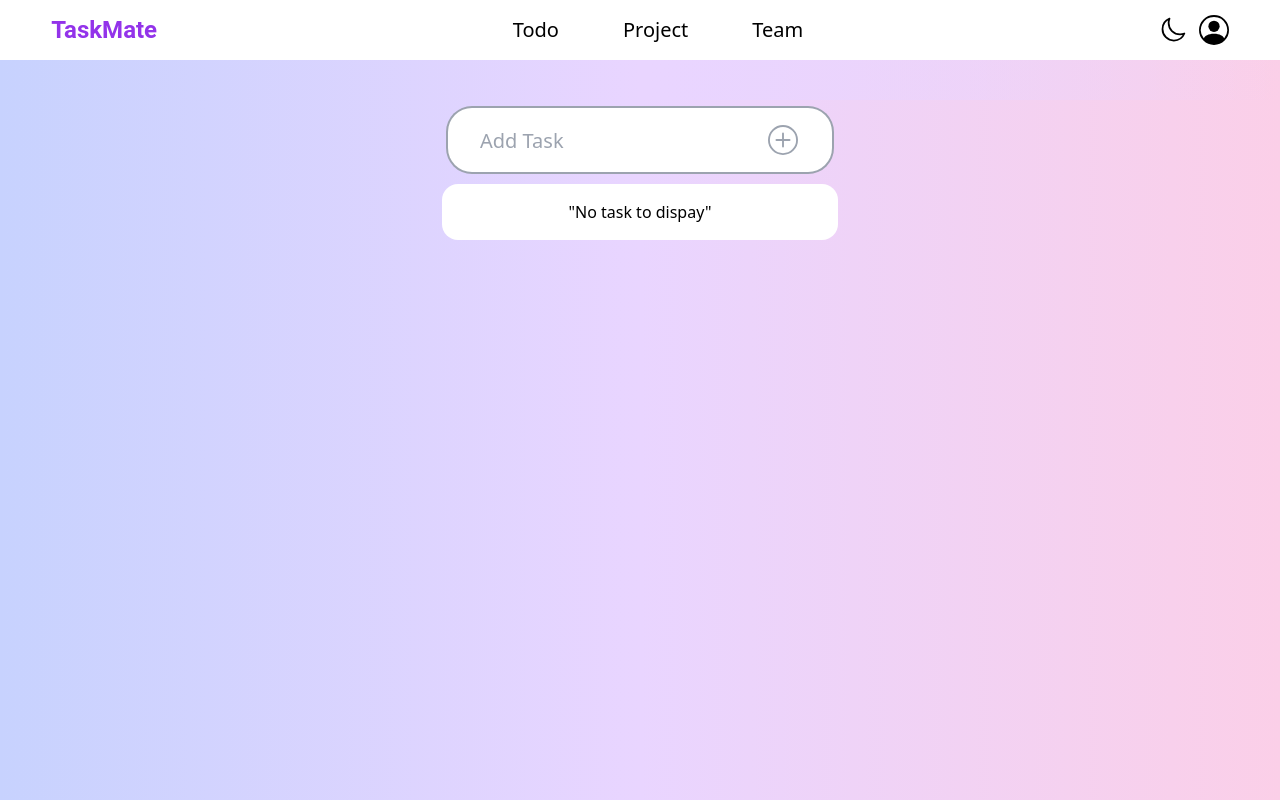
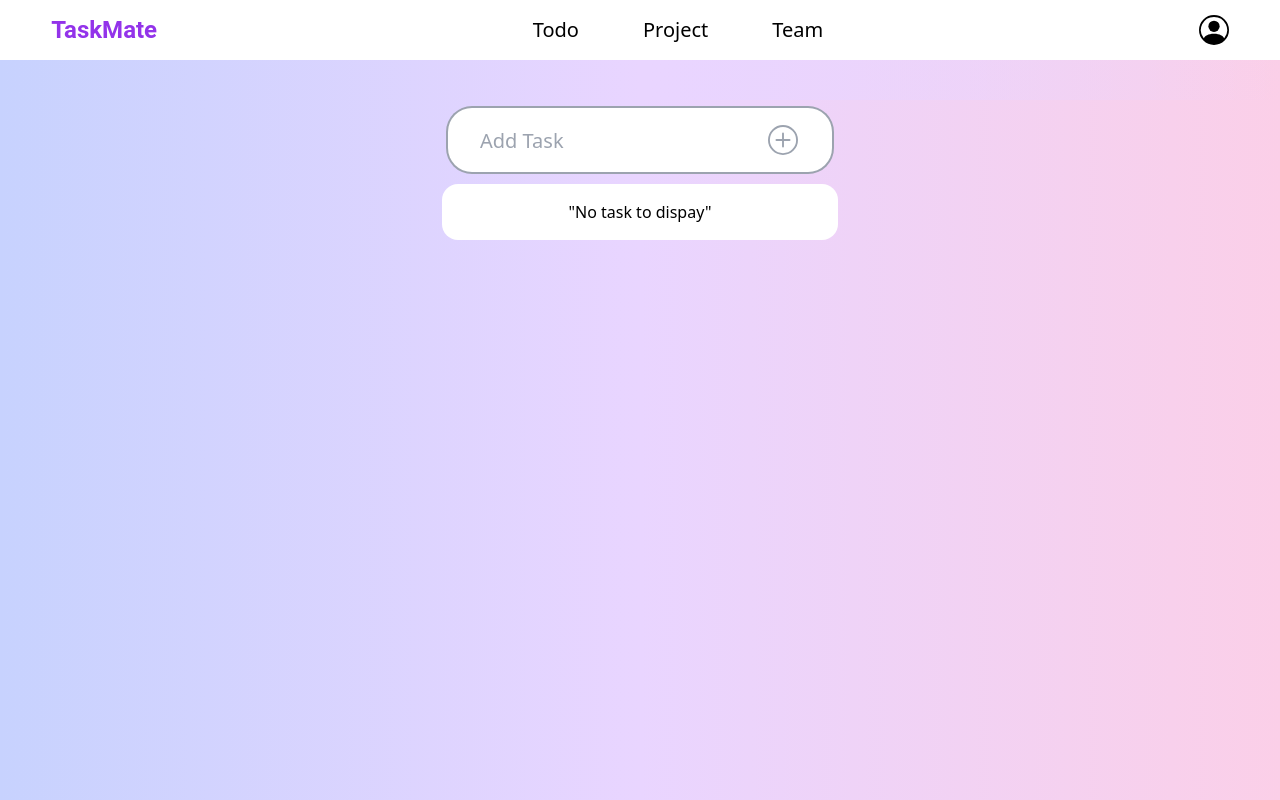
Before and after one commit to CoderArnish/Todo-List, a React (Create React App) app: page / in a window 1280 px wide. Built offline with nearby package versions, Linux system fonts and the light colour scheme.

Commit message:
removed darkmode svg

```diff
--- a/src/components/Navbar.js
+++ b/src/components/Navbar.js
@@ -15,9 +15,6 @@ export default function Navbar() {
           </ul>
         </div>
         <div className='sign-up-logo hover flex space-x-3 items-center'>
-          <svg xmlns="http://www.w3.org/2000/svg" fill="none" viewBox="0 0 24 24" stroke-width="1.5" stroke="currentColor" className="w-7 h-8">
-            <path stroke-linecap="round" stroke-linejoin="round" d="M21.752 15.002A9.718 9.718 0 0118 15.75c-5.385 0-9.75-4.365-9.75-9.75 0-1.33.266-2.597.748-3.752A9.753 9.753 0 003 11.25C3 16.635 7.365 21 12.75 21a9.753 9.753 0 009.002-5.998z" />
-          </svg>
           <svg xmlns="http://www.w3.org/2000/svg" width="30" height="30" fill="currentColor" className="bi bi-person-circle" viewBox="0 0 16 16">
             <path d="M11 6a3 3 0 1 1-6 0 3 3 0 0 1 6 0z" />
             <path fill-rule="evenodd" d="M0 8a8 8 0 1 1 16 0A8 8 0 0 1 0 8zm8-7a7 7 0 0 0-5.468 11.37C3.242 11.226 4.805 10 8 10s4.757 1.225 5.468 2.37A7 7 0 0 0 8 1z" />
```
